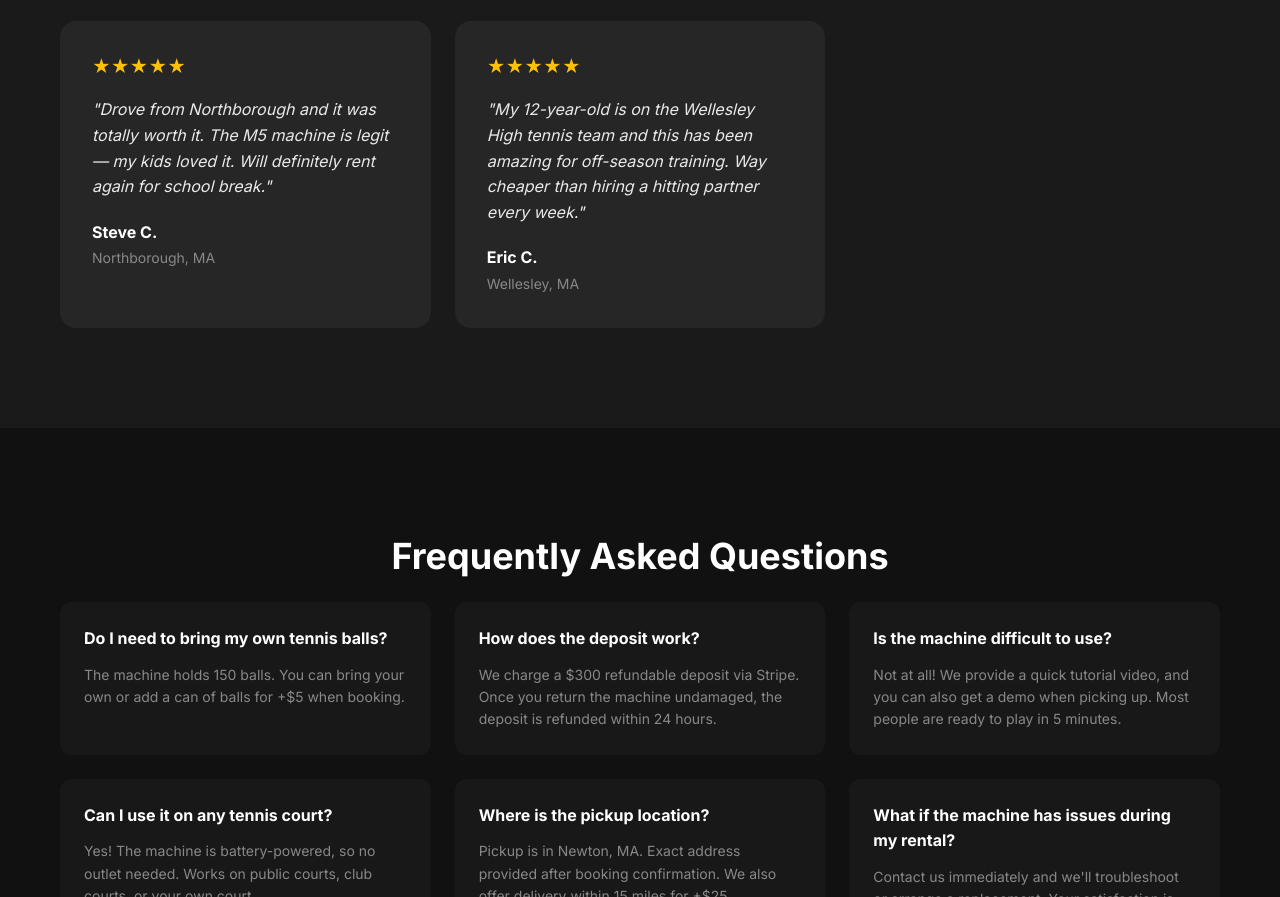
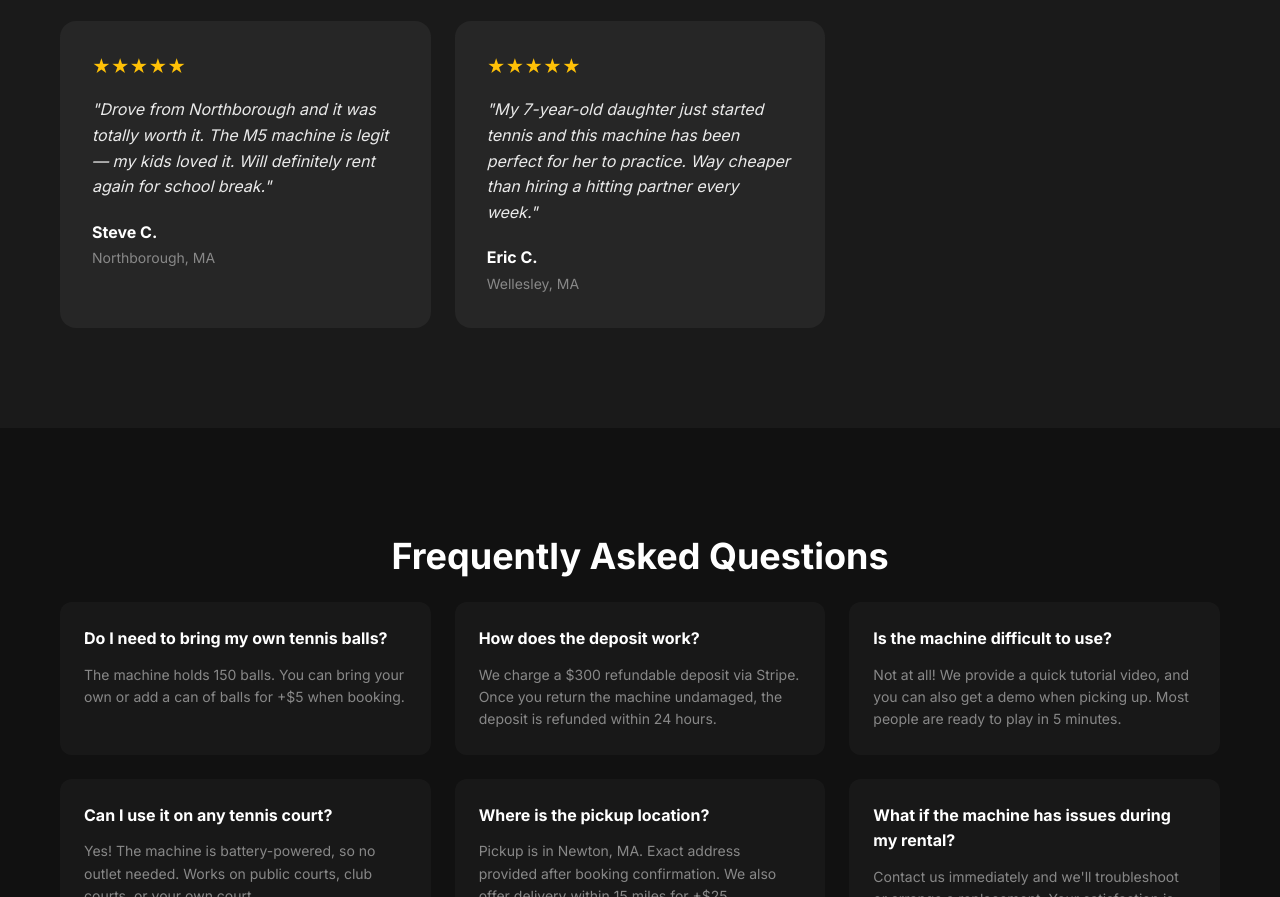
Before and after one commit to jzOcb/servebot-rentals, a website: page index.html in a window 1280 px wide. Shown: the part 3776-4673 px from the top of the page. Drawn offline with Linux system fonts and the light colour scheme.

Commit message:
fix: Eric review - 7yo daughter, not 12yo

```diff
--- a/index.html
+++ b/index.html
@@ -329,7 +329,7 @@
                 </div>
                 <div class="testimonial">
                     <div class="testimonial-stars">★★★★★</div>
-                    <p>"My 12-year-old is on the Wellesley High tennis team and this has been amazing for off-season training. Way cheaper than hiring a hitting partner every week."</p>
+                    <p>"My 7-year-old daughter just started tennis and this machine has been perfect for her to practice. Way cheaper than hiring a hitting partner every week."</p>
                     <div class="testimonial-author">
                         <strong>Eric C.</strong>
                         <span>Wellesley, MA</span>
```
